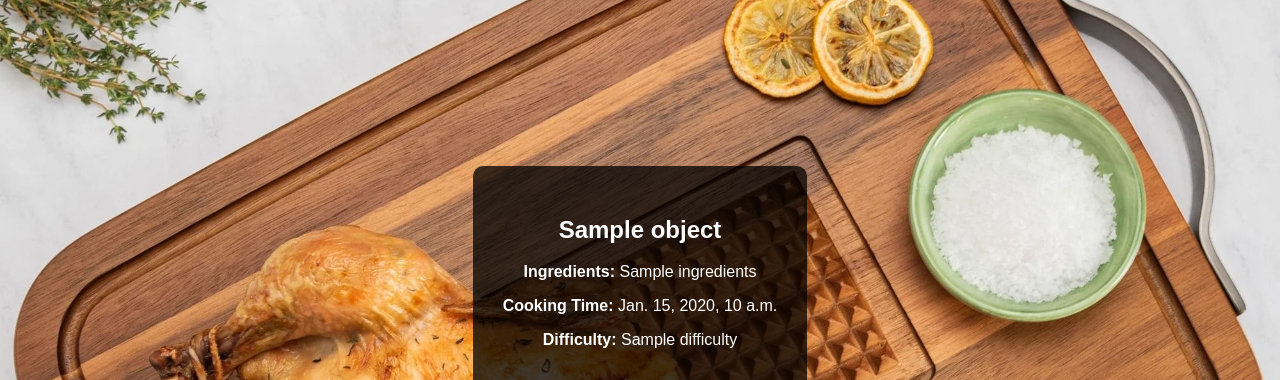
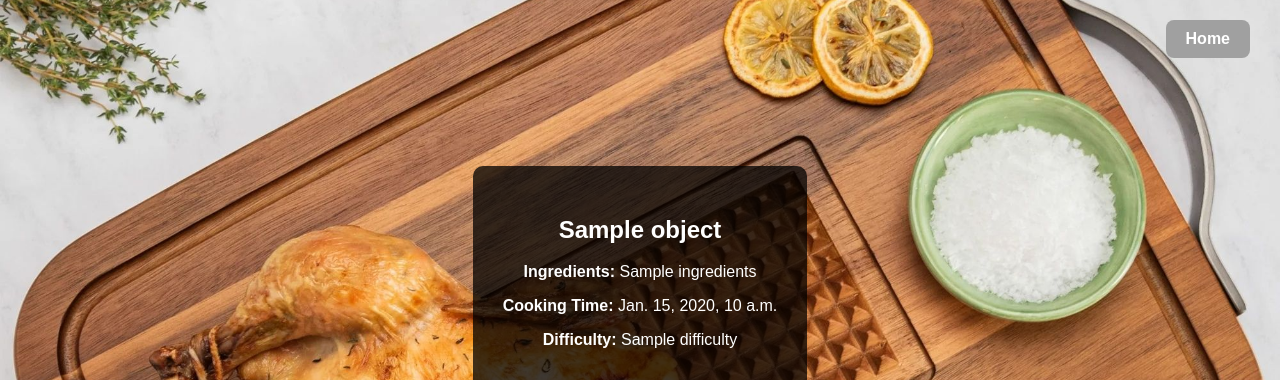
Before and after one commit to gone888/recipe-app, a Django app: template src/recipes/templates/recipes/recipe_details.html in a window 1280 px wide. Shown: the top 380 px of the page. Run offline with Django 4.2, Linux system fonts and the light colour scheme; the template is opened without the code that fills it: most values are stand-ins (such as "Sample title", 1, 10 or a date in 2020).

```diff
--- a/src/recipes/templates/recipes/recipe_details.html
+++ b/src/recipes/templates/recipes/recipe_details.html
@@ -30,9 +30,27 @@
       b {
         color: white;
       }
+      .home-btn {
+        position: absolute;
+        top: 20px;
+        right: 30px;
+        background-color: rgb(160, 160, 160);
+        color: white;
+        padding: 10px 20px;
+        border: none;
+        border-radius: 8px;
+        font-size: 1em;
+        font-weight: bold;
+        text-decoration: none;
+        transition: background-color 0.3s ease;
+      }
+      .home-btn:hover {
+        background-color: rgb(105, 105, 105);
+      }
     </style>
   </head>
   <body>
+    <a href="{% url 'recipes:home' %}" class="home-btn">Home</a>
     <div class="content">
       <h2>{{ object.name }}</h2>
       <p><b>Ingredients:</b> {{ object.ingredients }}</p>
```
